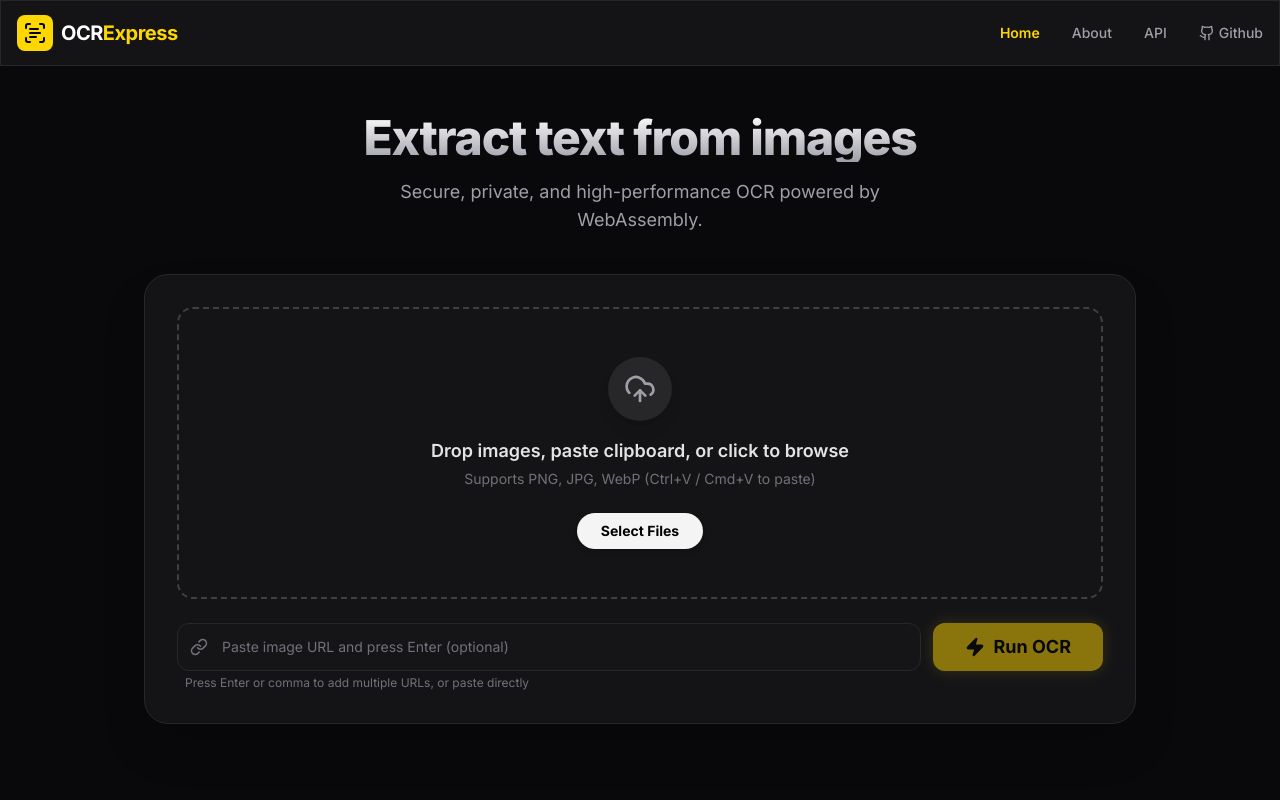
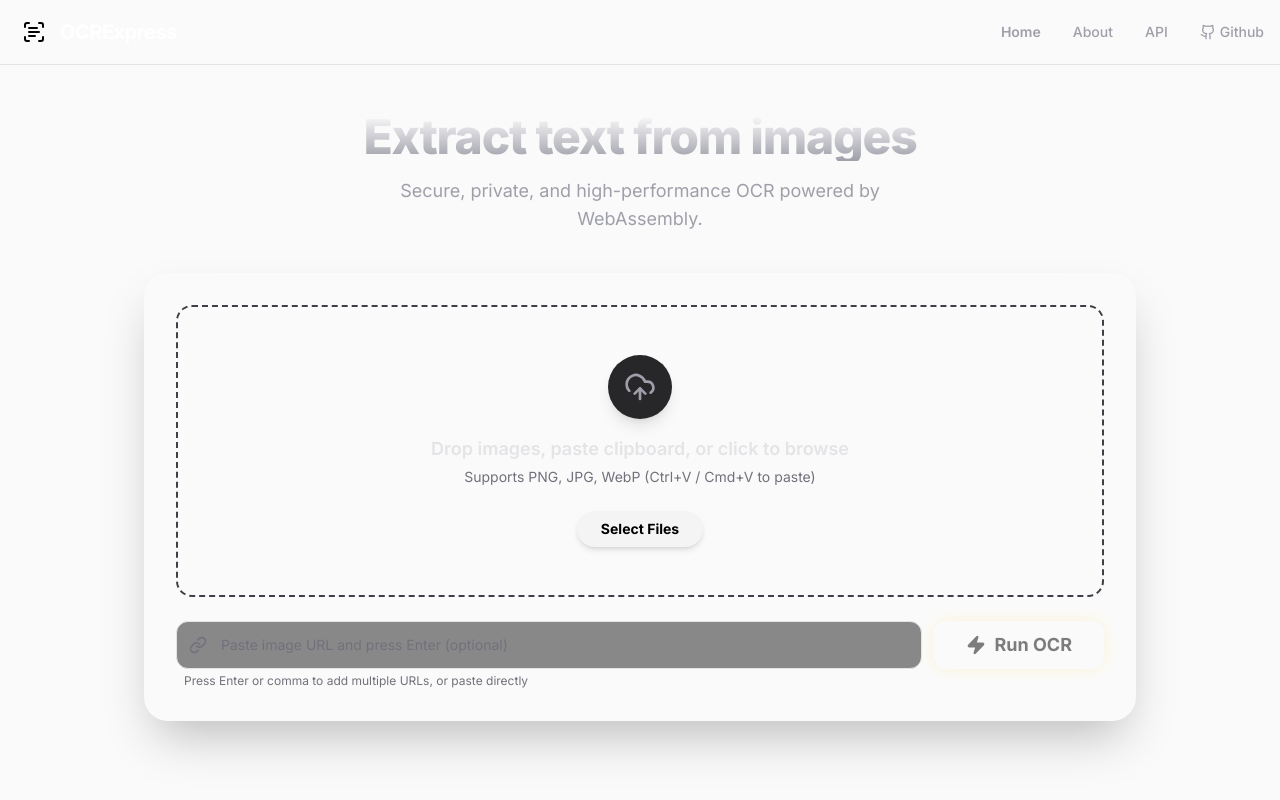
Before and after one commit to S488U/ocr-express, a Next.js app: page / in a window 1280 px wide. Shown: the top 800 px of the page. Built offline with nearby package versions, Linux system fonts and the light colour scheme.

Commit message:
Switch design tokens to clean light neutral SaaS palette

```diff
--- a/src/app/globals.css
+++ b/src/app/globals.css
@@ -1,31 +1,19 @@
 @import "tailwindcss";
 
 :root {
-	--background: #09090b;
-	--text: #fafafa;
-	--brand: #ffd700;
-	--card: #18181b;
-	--border: #27272a;
+	--background: #fafafa;
+	--text: #09090b;
+	--card: #ffffff;
+	--border: #e4e4e7;
 }
 
 @theme inline {
 	--color-background: var(--background);
 	--color-text: var(--text);
-	--color-brand: var(--brand);
 	--font-sans: Inter, system-ui, -apple-system, "Segoe UI", sans-serif;
 	--font-mono: ui-monospace, SFMono-Regular, Menlo, Monaco, Consolas, "Liberation Mono", "Courier New", monospace;
 	--color-border: var(--border);
 	--color-card: var(--card);
-}
-
-@media (prefers-color-scheme: dark) {
-	:root {
-		--background: #0a0a0a;
-		--text: #ededed;
-		--brand: #ffd700;
-		--card: #18181b;
-		--border: #27272a;
-	}
 }
 
 body {
@@ -34,35 +22,25 @@ body {
 	font-family: var(--font-sans);
 }
 
-/* --- Sleek Custom Scrollbar --- */
-/* Webkit (Chrome, Edge, Safari) */
+/* --- Clean Neutral Scrollbar --- */
 ::-webkit-scrollbar {
-	@apply h-1.5 w-1.5;
+	width: 6px;
+	height: 6px;
 }
 ::-webkit-scrollbar-track {
-	@apply bg-transparent;
+	background: transparent;
 }
 ::-webkit-scrollbar-thumb {
-	@apply rounded-xl bg-[#3f3f46];
+	border-radius: 9999px;
+	background: #d4d4d8;
 }
 ::-webkit-scrollbar-thumb:hover {
-	@apply rounded-xl bg-[#ffd700];
+	background: #a1a1aa;
 }
 
-/* Firefox */
 * {
 	scrollbar-width: thin;
-	scrollbar-color: #3f3f46 transparent;
-}
-
-.glass {
-	background: rgba(24, 24, 27, 0.8);
-	backdrop-filter: blur(12px);
-	border: 1px solid #27272a;
-}
-.drop-active {
-	border-color: var(--brand);
-	background: rgba(255, 215, 0, 0.05);
+	scrollbar-color: #d4d4d8 transparent;
 }
 
 pre.shiki {
@@ -70,5 +48,5 @@ pre.shiki {
 }
 
 button {
-	@apply select-none
+	@apply select-none;
 }
```
